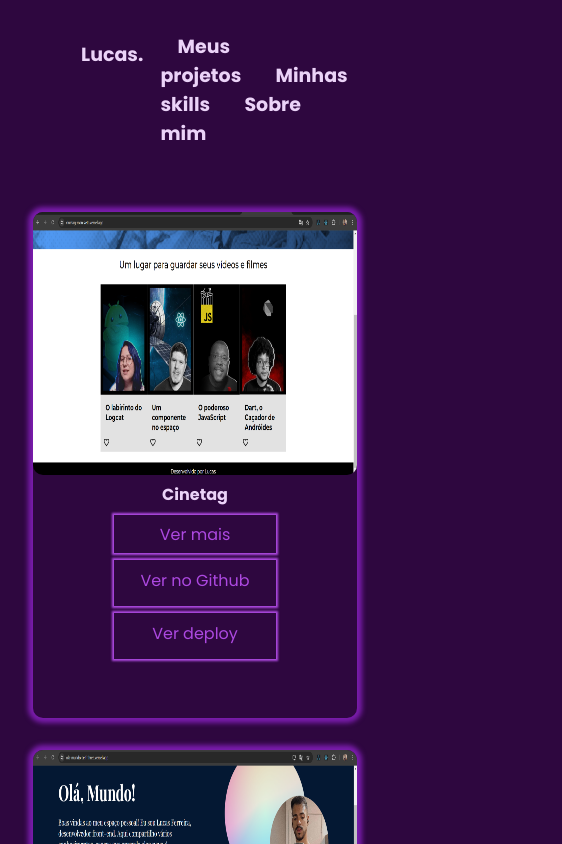
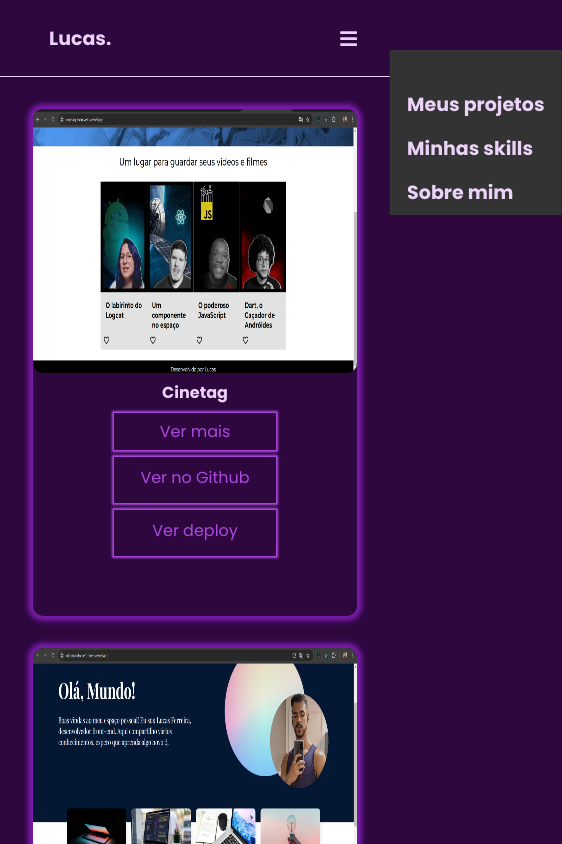
Before and after one commit to luckfer7/lucas.dev.mywebsite, a React (Vite) app: page /meusprojetos in a window 390 px wide. Shown: the top 844 px of the page, 562 px wide, since content can reach past the window. Built offline with nearby package versions, Linux system fonts and the light colour scheme.

Commit message:
icone hammburguer

```diff
--- a/package.json
+++ b/package.json
@@ -13,6 +13,7 @@
     "prop-types": "^15.8.1",
     "react": "^18.3.1",
     "react-dom": "^18.3.1",
+    "react-icons": "^5.3.0",
     "react-router-dom": "^6.26.2"
   },
   "devDependencies": {
--- a/src/Paginas/PagMeusProjetos/index.jsx
+++ b/src/Paginas/PagMeusProjetos/index.jsx
@@ -204,8 +204,6 @@ function MeusProjetos () {
                         <a className='ancoras' href="">Ver no Github</a>
                         <a className='ancoras' href="">Ver deploy</a>
                     </div>
-
-
                 </div>
 
             </div>
--- a/src/componentes/header/index.css
+++ b/src/componentes/header/index.css
@@ -7,7 +7,6 @@
 
 .navegacao{
     text-decoration: none;
-
     color: var(--cor-do-texto);
     font-weight: 700;
     font-size: 19px;
@@ -18,38 +17,44 @@
     /* border: 1px solid var(--cor-do-texto); */
     padding: 0.4em 0.9em;
     border-radius: 10px;
+    text-decoration: none;
+    color: var(--cor-do-texto);
+    font-weight: 700;
+    font-size: 19px;
 }
 
-/* .sobre__mim:hover {
-    background-color: var(--cor-one);
-    color: var(--cor-de-fundo);
-    box-shadow:  0 0 0.2em 0.2em var(--cor-one);
+@media screen and (max-width: 390px) {
+
+    .header {
+        display: flex;
+        padding: 1em 2em;
+        /* justify-content: space-between; */
+        /* align-items: center; */
+        border-bottom: 1px solid var(--cor-do-texto);
+    }
+    .navegacao {
+        position: absolute;
+        top: 50px;
+        right: 0px;
+        background-color: #333;
+        /* height: 100vh; */
+        display: flex;
+        flex-direction: column;
+        justify-content: flex-start;
+        align-items:flex-start;
+        padding-top: 2rem;
+        transform: translateX(100%);
+        transition: transform 0.3s ease-in-out;
+    }
+
+    .navegacao.open {
+        transform: translateX(0);
+    }
+
+    .menu-icon {
+       display: flex;
+       /* justify-content: center; */
+       align-items: center;
+       font-size: 1.2em;
+      }
 }
-
-.home:hover {
-    background-color: var(--cor-one);
-    color: var(--cor-de-fundo);
-    box-shadow:  0 0 0.2em 0.2em var(--cor-one);
-}
-
-.meus__projetos:hover {
-    background-color: var(--cor-one);
-    color: var(--cor-de-fundo);
-    box-shadow:  0 0 0.2em 0.2em var(--cor-one);
-}
-
-.skills:hover {
-    background-color: var(--cor-one);
-    color: var(--cor-de-fundo);
-    box-shadow:  0 0 0.2em 0.2em var(--cor-one);
-}
-
-
-ul {
-    display: flex;
-}
-
-li {
-    margin-left: 8em;
-    list-style-type: none;
-} */
--- a/src/componentes/header/index.jsx
+++ b/src/componentes/header/index.jsx
@@ -2,19 +2,33 @@
 import { Link } from 'react-router-dom';
 import './index.css';
 import HeaderLinks from '../headerLinks';
+import { FaBars, FaTimes } from 'react-icons/fa';
+import { useState } from 'react';
 
 function Header () {
 
+    const [menuOpen, setMenuOpen] = useState(false);
+
+    const toggleMenu = () => {
+        setMenuOpen(!menuOpen);
+    }
+
     return (
         <header className="header">
-            <Link to="./" className='navegacao home'>Lucas.</Link>
-            <nav className="navegacao">
-                <HeaderLinks url="meusprojetos">Meus projetos</HeaderLinks>
-                <HeaderLinks url="minhasskills">Minhas skills</HeaderLinks>
-                <HeaderLinks url="sobremim">Sobre mim</HeaderLinks>
+            <Link to="./" className='home'>Lucas.</Link>
+                <div className="menu-icon" onClick=     {toggleMenu}>
+                    {menuOpen ? <FaTimes /> : <FaBars />}
+                </div>
+            <nav className={`navegacao ${menuOpen ? 'open' : ''}`}>
+                <HeaderLinks url="meusprojetos" onClick={() => setMenuOpen(false)}>Meus projetos</HeaderLinks>
+                <HeaderLinks url="minhasskills" onClick={() => setMenuOpen(false)}>Minhas skills</HeaderLinks>
+                <HeaderLinks url="sobremim" onClick={() => setMenuOpen(false)}>Sobre mim</HeaderLinks>
 
             </nav>
+
         </header>
+
+
     )
 }
 
```
Also changed, not shown: 1 other file (tests, documents, lock files or other folders).
